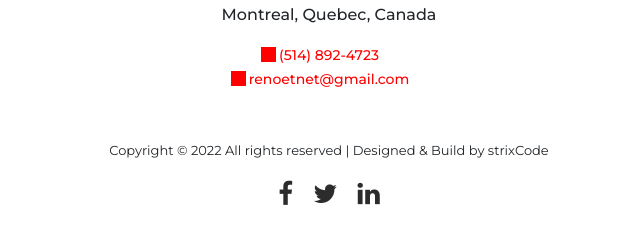
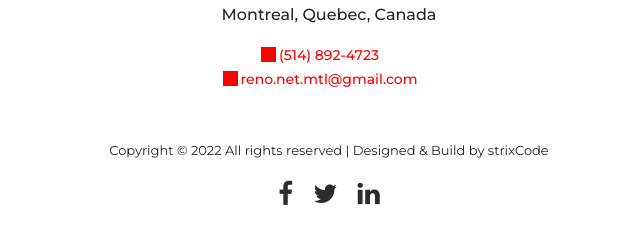
Before and after one commit to cipher-strix/ReN, a plain HTML site: page index.html in a window 1280 px wide. Shown: the part 3052-3292 px from the top of the page, 311-951 px from the left. Drawn offline with nearby package versions, Linux system fonts and the light colour scheme.

Commit message:
Update index.html

```diff
--- a/index.html
+++ b/index.html
@@ -190,7 +190,7 @@
         <div class="contact-information">
           <p>Montreal, Quebec, Canada</p>
           <a href="callTo:(514) 892-4723" target="_blank">(514) 892-4723</a> <br>
-          <a href="mailTo:renoetnet@gmail.com" target="_blank">renoetnet@gmail.com</a>
+          <a href="mailTo:reno.net.mtl@gmail.com" target="_blank">reno.net.mtl@gmail.com</a>
         </div>
         <div class="lower-part">
 
```
